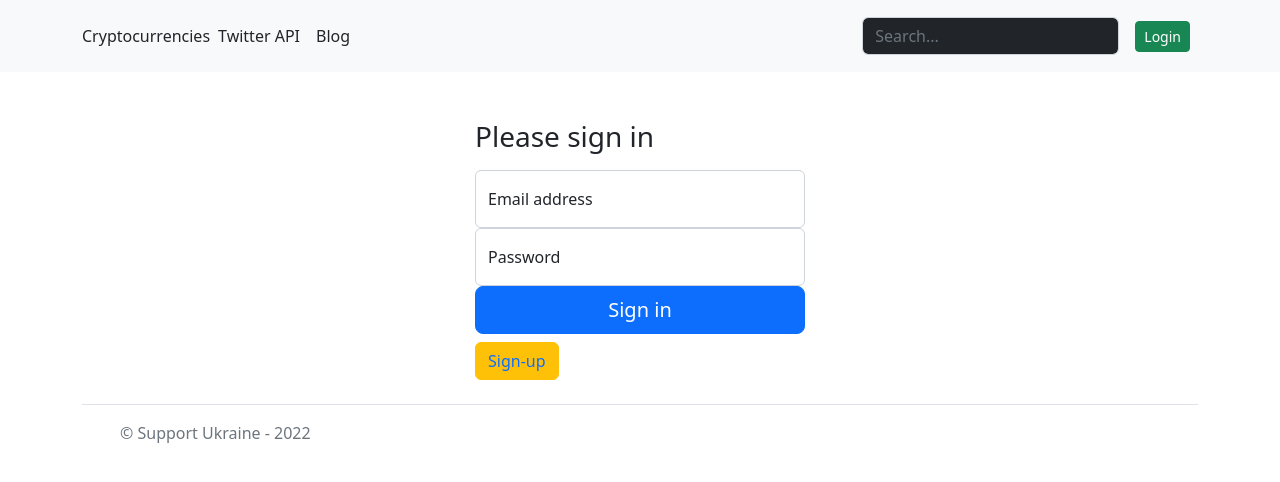
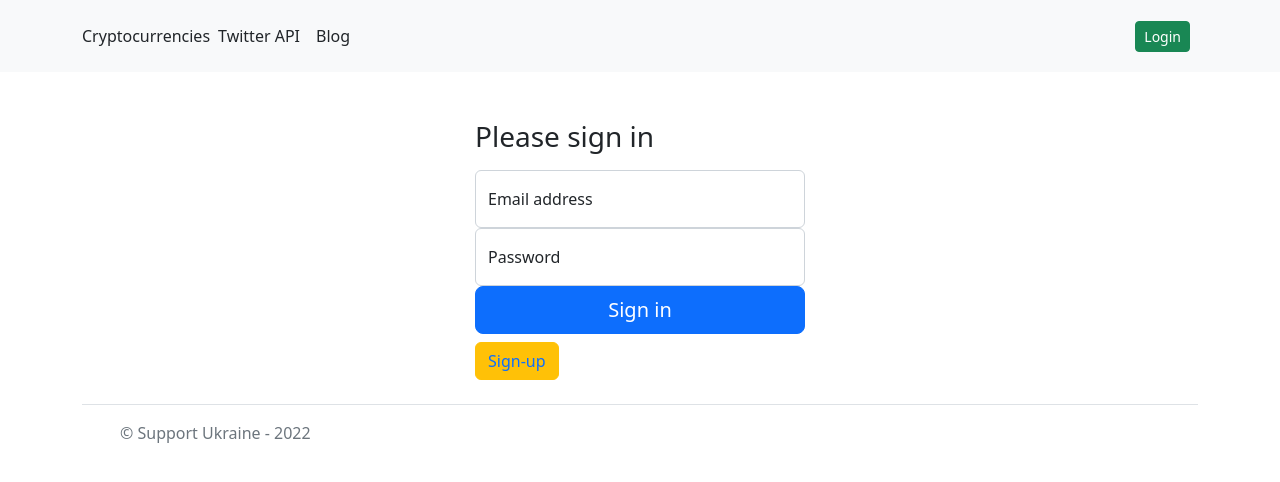
Before and after one commit to waqasraza123/crypto-twitter-frontend, a React (Create React App) app: page /login in a window 1280 px wide. Shown: the top 482 px of the page. Built offline with nearby package versions, Linux system fonts and the light colour scheme; no server answers.

Commit message:
refactored navbar

```diff
--- a/src/components/Navbar.jsx
+++ b/src/components/Navbar.jsx
@@ -64,11 +64,6 @@
                         <NavbarItem text="Blog" path="/blog"/>
                     </ul>
 
-                    <form className="col-12 col-lg-auto mb-3 mb-lg-0 me-lg-3" role="search">
-                        <input type="search" className="form-control form-control-dark text-bg-dark"
-                               placeholder="Search..." aria-label="Search" />
-                    </form>
-
                     <div className="text-end">
                         {handleAuthButtons()}
                     </div>
```
